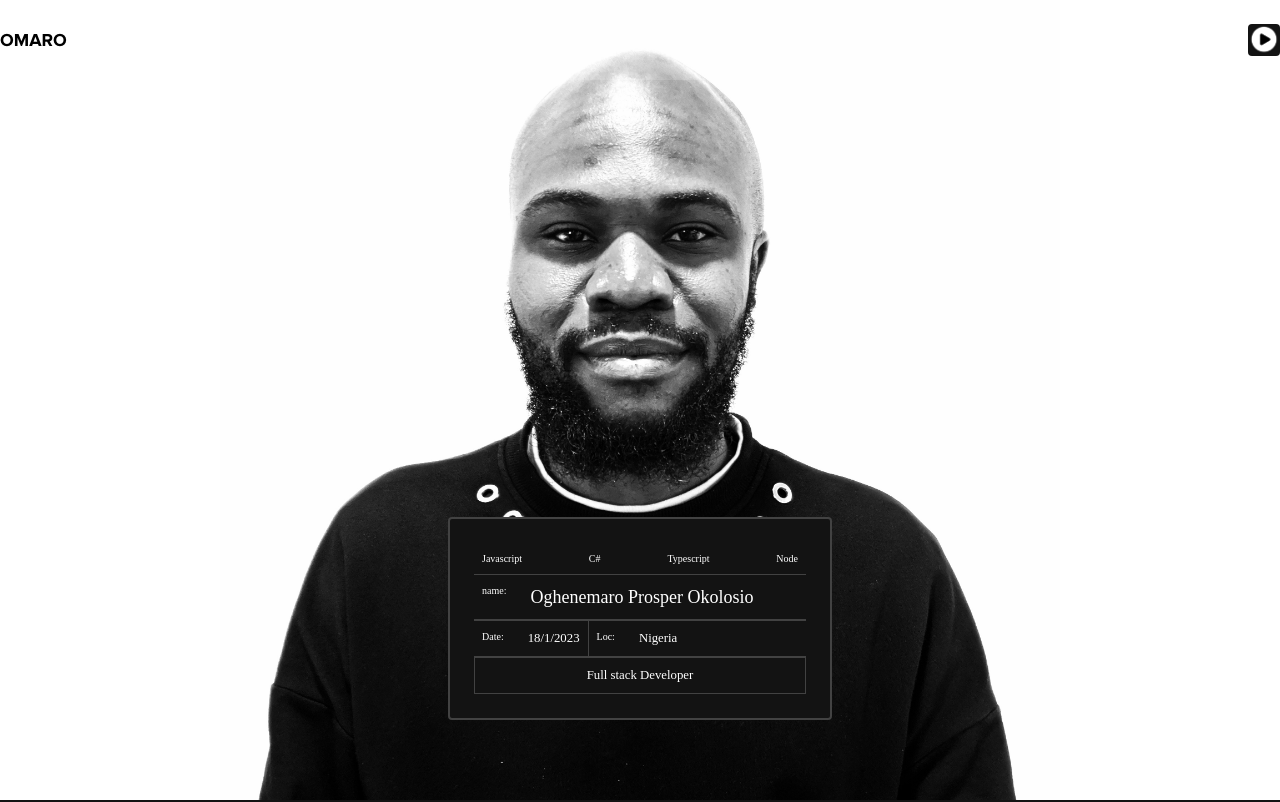
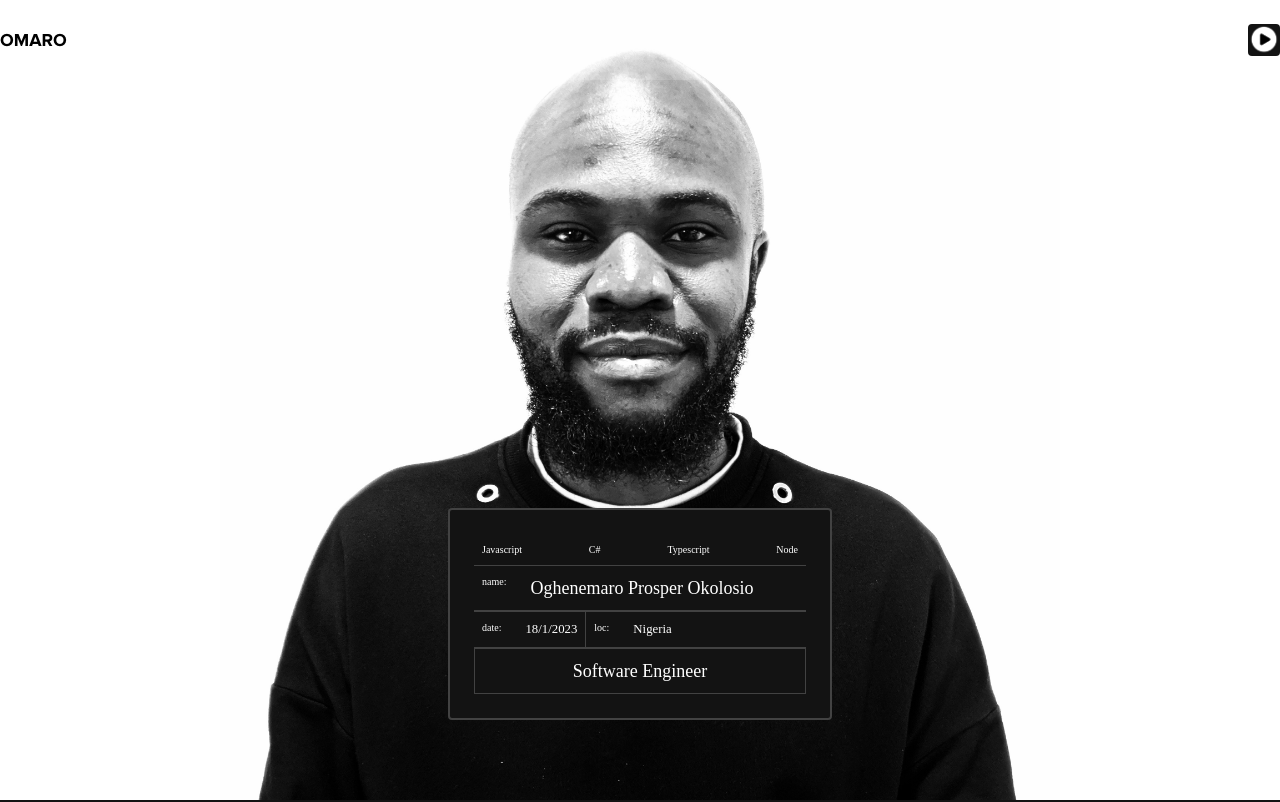
Before and after one commit to Omarookolosio94/omaro, a React (Create React App) app: page / in a window 1280 px wide. Shown: the top 802 px of the page. Built offline with nearby package versions, Linux system fonts and the light colour scheme; a web font is replaced by a local one.

Commit message:
updated cv

```diff
--- a/public/index.html
+++ b/public/index.html
@@ -8,13 +8,13 @@
     <meta name="title" content="OMARO" />
     <meta
       name="description"
-      content="Hi, I am Oghenemaro Okolosio, a Fullstack developer with over four years' experience, highly proficient in C# and JavaScript. I build REST APIs and web
+      content="Hi, I am Oghenemaro Okolosio, a Software engineer with over four years' experience, highly proficient in C# and Javascript. I build REST APIs and web
       applications with focus on delivering an optimal experience to
       users."
     />
     <meta
       name="keywords"
-      content="fullstack developer, web developer, c#, javascript, .NET Developer, react, typescript, node, express, sql, portfolio, oghenemaro, okolosio"
+      content="software engineer, fullstack developer, web developer, dotnet developer, c#, javascript, .NET Developer, dotrnet, react, typescript, node, express, sql, portfolio, oghenemaro, okolosio, prosper, tailwind, nigeria, lagos"
     />
     <meta name="robots" content="index, follow" />
     <meta http-equiv="Content-Type" content="text/html; charset=utf-8" />
@@ -23,7 +23,7 @@
     <link rel="apple-touch-icon" href="%PUBLIC_URL%/logo192.png" />
     <link rel="manifest" href="%PUBLIC_URL%/manifest.json" />
 
-    <title>Oghenemaro Okolosio | Fullstack developer</title>
+    <title>Oghenemaro Okolosio | Software Engineer</title>
   </head>
   <body>
     <noscript>You need to enable JavaScript to run this app.</noscript>
--- a/src/components/Landing.jsx
+++ b/src/components/Landing.jsx
@@ -30,16 +30,18 @@ function Landing() {
           </div>
           <div className="flex border border-muted-color border-r-0 border-l-0">
             <div className="flex border-r border-r-muted-color gap-6 p-2">
-              <span className="text-exs">Date:</span>
+              <span className="text-exs">date:</span>
               <span className="text-light text-center">{getCurrentDate()}</span>
             </div>
             <div className="flex gap-4 justify-between p-2 md:gap-6">
-              <span className="text-exs">Loc:</span>
+              <span className="text-exs">loc:</span>
               <span className="text-light text-center">Nigeria</span>
             </div>
           </div>
           <div className="text-center border border-muted-color p-2">
-            Full stack Developer
+            <span className="text-light text-center text-md md:text-lg">
+              {data.bio.role}
+            </span>
           </div>
         </div>
       </div>
--- a/src/components/shared/Footer.jsx
+++ b/src/components/shared/Footer.jsx
@@ -12,7 +12,9 @@ function Footer() {
     <div className="bg-black-color text-white">
       <Container>
         <div className="py-16 text-center">
+          {/*
           <p className="text-xl font-light mb-6">Oghenemaro Prosper Okolosio</p>
+          */}
           <p className="font-light">
             &copy; {new Date().getFullYear()} omaro | All Rights Reserved
           </p>
@@ -34,6 +36,7 @@ function Footer() {
             >
               <img src={github} alt={data.socials.github} />
             </a>
+            {/*
             <a
               href={data.socials.twitter}
               target="_blank"
@@ -42,6 +45,7 @@ function Footer() {
             >
               <img src={twitter} alt={data.socials.twitter} />
             </a>
+            */}
             <a
               href={data.socials.cv}
               target="_blank"
--- a/src/utils/personalData.js
+++ b/src/utils/personalData.js
@@ -4,6 +4,7 @@ export const PERSONAL_DATA = {
     firstname: 'Oghenemaro',
     surname: 'Okolosio',
     middlename: 'Prosper',
+    role: 'Software Engineer'
   },
   socials: {
     linkedin: 'https://www.linkedin.com/in/oghenemaro-okolosio/',
@@ -11,6 +12,6 @@ export const PERSONAL_DATA = {
     twitter: 'https://www.twitter.com/maro_okolosio/',
     instagram: 'https://www.instagram.com/maro_okolosio/',
     email: 'omarookolosio94@gmail.com',
-    cv: 'https://drive.google.com/file/d/1IGdyTe7Z92igYtXxtYGugpu0FiBYkPP3/view?usp=sharing',
+    cv: 'https://docs.google.com/document/d/1Ym8Yju7XsK1uO9oL3P6YlO0rQCv3v0Ua27kDCi7PKpQ/edit?usp=sharing',
   },
 };
```
Also changed, not shown: 1 other file (tests, documents, lock files or other folders).
